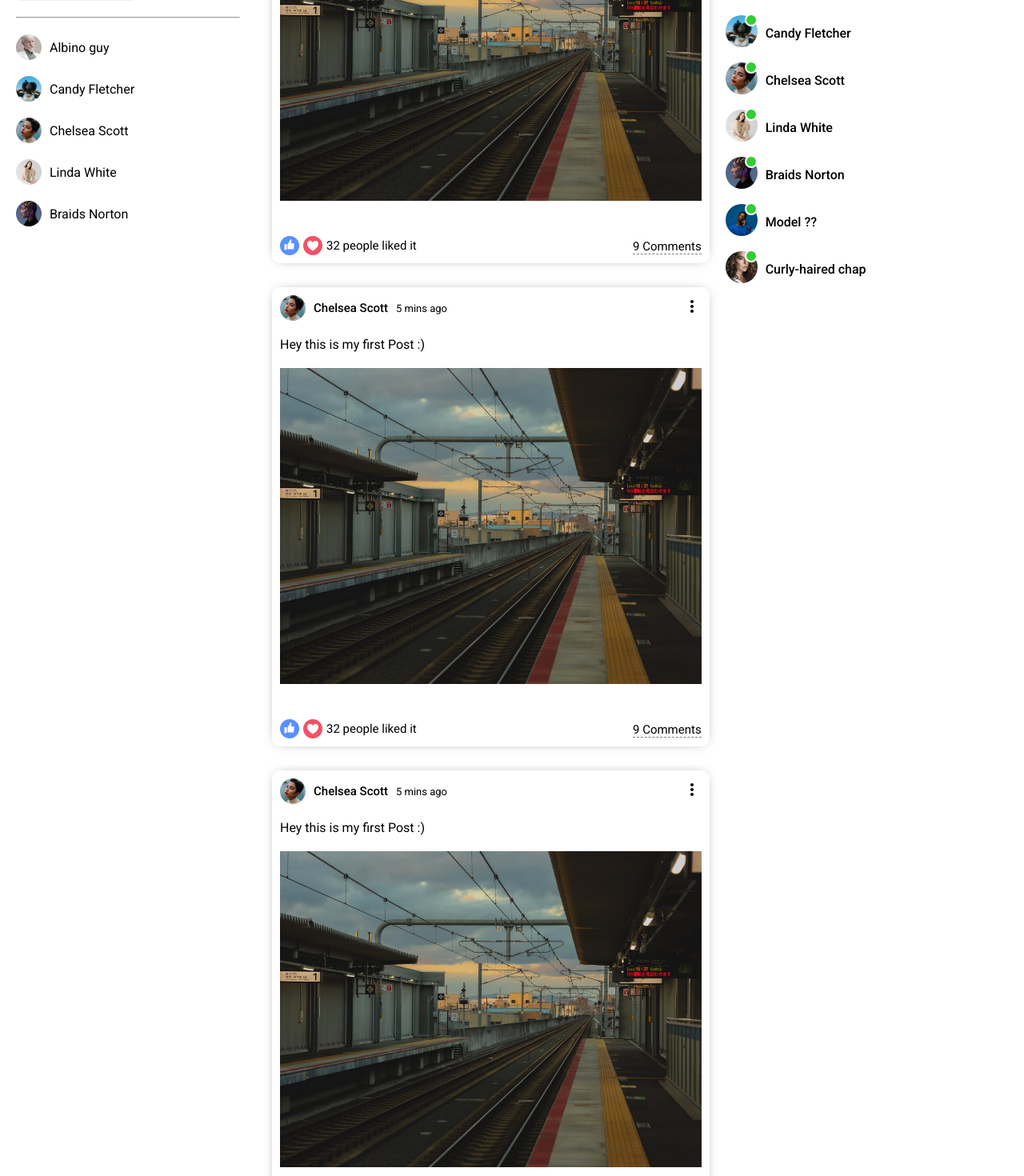
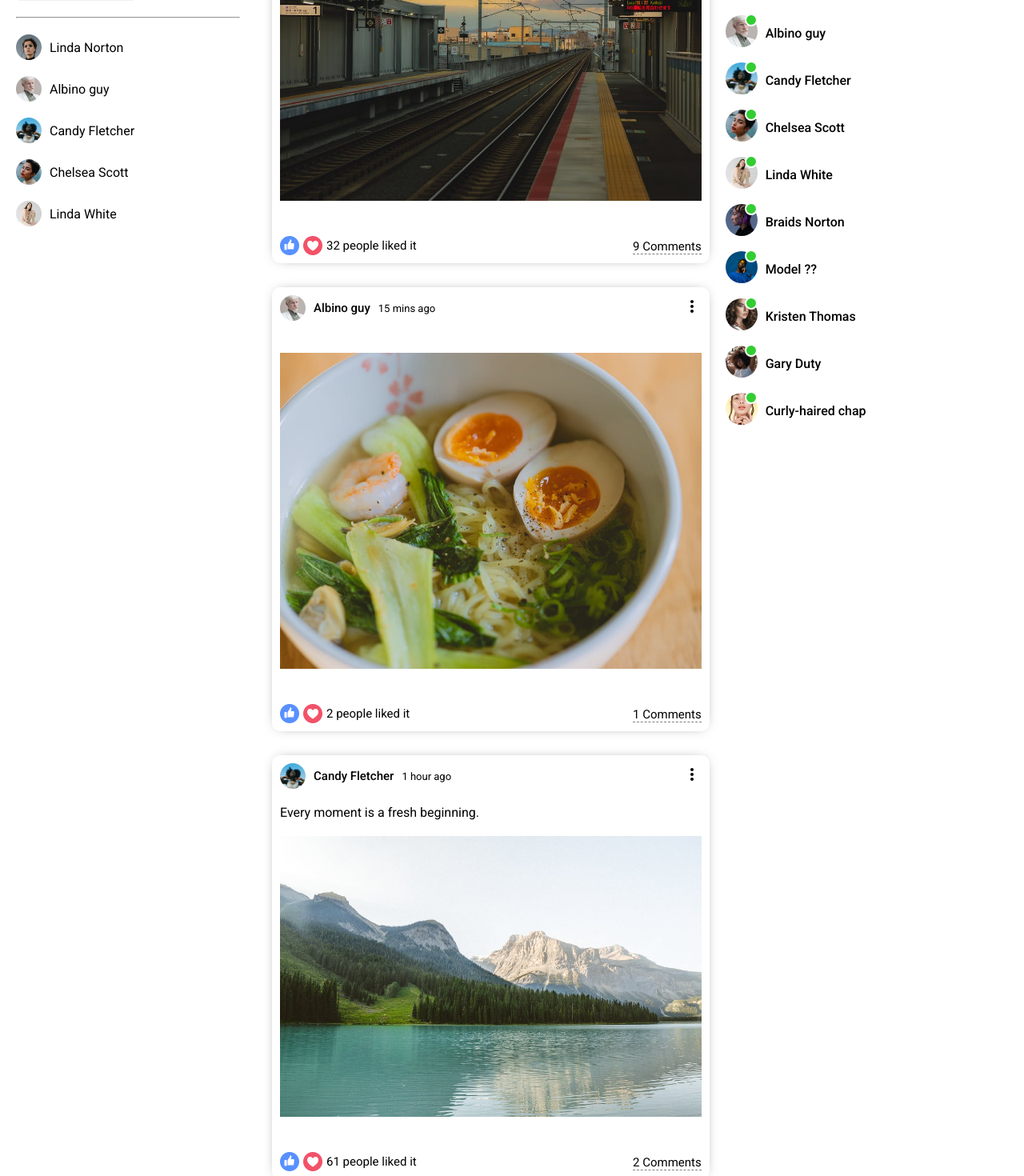
Before and after one commit to mkolade/socialMediaMERNapp, a React (Vite) app in the folder frontend/: page / in a window 1280 px wide. Shown: the part 500-1970 px from the top of the page at 80% size. Built offline with nearby package versions, Linux system fonts and the light colour scheme.

Commit message:
done with homepage base functionalities

```diff
--- a/frontend/src/components/Feed.jsx
+++ b/frontend/src/components/Feed.jsx
@@ -1,5 +1,6 @@
 import React from 'react'
 import Share from './Share'
+import { Posts } from '../dummyData'
 import Post from './Post'
 
 export default function Feed() {
@@ -7,13 +8,10 @@ export default function Feed() {
     <div className='feed'>
       <div className="feedWrapper">
         <Share/>
-        <Post/>
-        <Post/>
-        <Post/>
-        <Post/>
-        <Post/>
-        <Post/>
-        <Post/>
+        {Posts.map((post) =>(
+          <Post post = {post} key={post.id}/>
+        ))}
+
       </div>
     </div>
   )
--- a/frontend/src/components/Post.jsx
+++ b/frontend/src/components/Post.jsx
@@ -1,32 +1,45 @@
-import React from 'react'
+import React, { useState } from 'react'
 import {MoreVert} from '@mui/icons-material'
+import { Users } from '../dummyData'
 
-export default function Post() {
+export default function Post({post}) {
+  {/* ask chatgpt to explain this part indepth */}
+  const postOwner = Users.filter((user) => user.id === post.userId)[0]
+
+  const [like,setLike] = useState(post.like)
+  const [isLiked,setIsLiked] = useState(false)
+  const handleLike = () =>{
+    setLike(isLiked ? like - 1 : like + 1)
+    setIsLiked(!isLiked)
+  }
+
   return (
     <div className='post'>
       <div className="postWrapper">
         <div className="postTop">
           <div className="postTopLeft">
-            <img className='postProfileImg' src="/src/assets/person/4.jpeg" alt="" />
-            <span className="postUsername">Chelsea Scott</span>
-            <span className="postDate">5 mins ago</span>
+            <img className='postProfileImg' src={postOwner.profilePicture} alt="" />
+            <span className="postUsername">
+              {postOwner.username}
+            </span>
+            <span className="postDate">{post.date}</span>
           </div>
           <div className="postTopRight">
             <MoreVert/>
           </div>
         </div>
         <div className="postMiddle">
-          <span className="postText">Hey this is my first Post :)</span>
-          <img src="/src/assets/post/1.jpeg" alt="" className="postMainImg" />
+          <span className="postText">{post.desc}</span>
+          <img src={post.photo} alt="" className="postMainImg" />
         </div>
         <div className="postBottom">
           <div className="postBottomLeft">
-            <img className='postLikeIcon' src="/src/assets/like.png" alt="" />
-            <img className='postLikeIcon' src="/src/assets/heart.png" alt="" />
-            <span className="postLikeCounter">32 people liked it</span>
+            <img className='postLikeIcon' src="/src/assets/like.png" onClick={handleLike} alt="" />
+            <img className='postLikeIcon' src="/src/assets/heart.png" onClick={handleLike} alt="" />
+            <span className="postLikeCounter">{like} people liked it</span>
           </div>
           <div className="postBottomRight">
-            <span className="postCommentCounter">9 Comments</span>
+            <span className="postCommentCounter">{post.comment} Comments</span>
           </div>
         </div>
       </div>
--- a/frontend/src/components/RightBar.jsx
+++ b/frontend/src/components/RightBar.jsx
@@ -1,4 +1,5 @@
 import React from 'react'
+import { Users } from '../dummyData'
 
 export default function RightBar() {
   return (
@@ -13,55 +14,16 @@ export default function RightBar() {
         <img src="src/assets/ad.png" alt="" className="rightbarAds" />
         <h4 className="rightbarTitle">Online friends</h4>
         <ul className="onlineFriendsList">
-          <li className="onlineFriend">
+          {Users.map(user =>(
+            <li className="onlineFriend" key={user.id}>
             <div className="profileImgContainer">
-              <img src="/src/assets/person/2.jpeg" alt="" className="profileImg" />
+              <img src={user.profilePicture} alt="" className="profileImg" />
               <span className="profileOnlineIcon"></span>
             </div>
-            <span className="profileUsername">Albino guy</span>
+            <span className="profileUsername">{user.username}</span>
           </li>
-          <li className="onlineFriend">
-            <div className="profileImgContainer">
-              <img src="/src/assets/person/3.jpeg" alt="" className="profileImg" />
-              <span className="profileOnlineIcon"></span>
-            </div>
-            <span className="profileUsername">Candy Fletcher</span>
-          </li>
-          <li className="onlineFriend">
-            <div className="profileImgContainer">
-              <img src="/src/assets/person/4.jpeg" alt="" className="profileImg" />
-              <span className="profileOnlineIcon"></span>
-            </div>
-            <span className="profileUsername">Chelsea Scott</span>
-          </li>
-          <li className="onlineFriend">
-            <div className="profileImgContainer">
-              <img src="/src/assets/person/5.jpeg" alt="" className="profileImg" />
-              <span className="profileOnlineIcon"></span>
-            </div>
-            <span className="profileUsername">Linda White</span>
-          </li>
-          <li className="onlineFriend">
-            <div className="profileImgContainer">
-              <img src="/src/assets/person/6.jpeg" alt="" className="profileImg" />
-              <span className="profileOnlineIcon"></span>
-            </div>
-            <span className="profileUsername">Braids Norton</span>
-          </li>
-          <li className="onlineFriend">
-            <div className="profileImgContainer">
-              <img src="/src/assets/person/7.jpeg" alt="" className="profileImg" />
-              <span className="profileOnlineIcon"></span>
-            </div>
-            <span className="profileUsername">Model ??</span>
-          </li>
-          <li className="onlineFriend">
-            <div className="profileImgContainer">
-              <img src="/src/assets/person/8.jpeg" alt="" className="profileImg" />
-              <span className="profileOnlineIcon"></span>
-            </div>
-            <span className="profileUsername">Curly-haired chap</span>
-          </li>
+          ))}
+
         </ul>
       </div>
     </div>
--- a/frontend/src/components/SideBar.jsx
+++ b/frontend/src/components/SideBar.jsx
@@ -1,5 +1,6 @@
 import React from 'react'
 import {RssFeed,PlayCircleFilledOutlined,Group,Bookmark,HelpOutline,Chat,WorkOutline,Event,School} from '@mui/icons-material'
+import { Users } from '../dummyData'
 export default function SideBar() {
   return (
     <div className='sidebar'>
@@ -45,34 +46,12 @@ export default function SideBar() {
         <button className="sidebarButton">Show more</button>
         <hr className="sidebareHr" />
         <ul className="sidebarFriendsList">
-          <li className="sidebarFriends">
-            <img src="/src/assets/person/2.jpeg" alt="" className="sidebarFriendsImg" />
-            <span className="sidebarFriendsName">Albino guy</span>
-          </li>
-          <li className="sidebarFriends">
-            <img src="/src/assets/person/3.jpeg" alt="" className="sidebarFriendsImg" />
-            <span className="sidebarFriendsName">Candy Fletcher</span>
-          </li>
-          <li className="sidebarFriends">
-            <img src="/src/assets/person/4.jpeg" alt="" className="sidebarFriendsImg" />
-            <span className="sidebarFriendsName">Chelsea Scott</span>
-          </li>
-          <li className="sidebarFriends">
-            <img src="/src/assets/person/5.jpeg" alt="" className="sidebarFriendsImg" />
-            <span className="sidebarFriendsName">Linda White</span>
-          </li>
-          <li className="sidebarFriends">
-            <img src="/src/assets/person/6.jpeg" alt="" className="sidebarFriendsImg" />
-            <span className="sidebarFriendsName">Braids Norton</span>
-          </li>
-          <li className="sidebarFriends">
-            <img src="/src/assets/person/7.jpeg" alt="" className="sidebarFriendsImg" />
-            <span className="sidebarFriendsName">Model ??</span>
-          </li>
-          <li className="sidebarFriends">
-            <img src="/src/assets/person/8.jpeg" alt="" className="sidebarFriendsImg" />
-            <span className="sidebarFriendsName">Curly-haired chap</span>
-          </li>
+          {Users.map((user) =>(
+            <li className="sidebarFriends">
+              <img src={user.profilePicture} alt="" className="sidebarFriendsImg" />
+              <span className="sidebarFriendsName">{user.username}</span>
+            </li>
+          ))}
         </ul>
       </div>
     </div>
--- /dev/null
+++ b/frontend/src/dummyData.js
@@ -0,0 +1,139 @@
+export const Users = [
+  {
+    id:1,
+    profilePicture: "/src/assets/person/1.jpeg",
+    username: "Linda Norton",
+  },
+  {
+    id:2,
+    profilePicture: "/src/assets/person/2.jpeg",
+    username: "Albino guy",
+  },
+  {
+    id:3,
+    profilePicture: "/src/assets/person/3.jpeg",
+    username: "Candy Fletcher",
+  },
+  {
+    id:4,
+    profilePicture: "/src/assets/person/4.jpeg",
+    username: "Chelsea Scott",
+  },
+  {
+    id:5,
+    profilePicture: "/src/assets/person/5.jpeg",
+    username: "Linda White",
+  },
+  {
+    id:6,
+    profilePicture: "/src/assets/person/6.jpeg",
+    username: "Braids Norton",
+  },
+  {
+    id:7,
+    profilePicture: "/src/assets/person/7.jpeg",
+    username: "Model ??",
+  },
+  {
+    id:8,
+    profilePicture: "/src/assets/person/8.jpeg",
+    username: "Kristen Thomas",
+  },
+  {
+    id:9,
+    profilePicture: "/src/assets/person/9.jpeg",
+    username: "Gary Duty",
+  },
+  {
+    id:10,
+    profilePicture: "/src/assets/person/10.jpeg",
+    username: "Curly-haired chap",
+  },
+];
+
+export const Posts = [
+  {
+    id: 1,
+    desc: "Love For All, Hatred For None.",
+    photo: "/src/assets/post/1.jpeg",
+    date: "5 mins ago",
+    userId: 1,
+    like: 32,
+    comment: 9,
+  },
+  {
+    id: 2,
+    photo: "/src/assets/post/2.jpeg",
+    date: "15 mins ago",
+    userId: 2,
+    like: 2,
+    comment: 1,
+  },
+  {
+    id: 3,
+    desc: "Every moment is a fresh beginning.",
+    photo: "/src/assets/post/3.jpeg",
+    date: "1 hour ago",
+    userId: 3,
+    like: 61,
+    comment: 2,
+  },
+  {
+    id: 4,
+    photo: "/src/assets/post/4.jpeg",
+    date: "4 hours ago",
+    userId: 4,
+    like: 7,
+    comment: 3,
+  },
+  {
+    id: 5,
+    photo: "/src/assets/post/5.jpeg",
+    date: "5 hours ago",
+    userId: 5,
+    like: 23,
+    comment: 5,
+  },
+  {
+    id: 6,
+    photo: "/src/assets/post/6.jpeg",
+    date: "1 day ago",
+    userId: 6,
+    like: 44,
+    comment: 6,
+  },
+  {
+    id: 7,
+    desc: "Never regret anything that made you smile.",
+    photo: "/src/assets/post/7.jpeg",
+    date: "2 days ago",
+    userId: 7,
+    like: 52,
+    comment: 3,
+  },
+  {
+    id: 8,
+    photo: "/src/assets/post/8.jpeg",
+    date: "3 days ago",
+    userId: 8,
+    like: 15,
+    comment: 1,
+  },
+  {
+    id: 9,
+    desc: "Change the world by being yourself.",
+    photo: "/src/assets/post/9.jpeg",
+    date: "5 days ago",
+    userId: 9,
+    like: 11,
+    comment: 2,
+  },
+  {
+    id: 10,
+    photo: "/src/assets/post/10.jpeg",
+    date: "1 week ago",
+    userId: 10,
+    like: 104,
+    comment: 12,
+  },
+];
--- a/frontend/src/index.css
+++ b/frontend/src/index.css
@@ -14,6 +14,7 @@
   align-items: center;
   position: sticky;
   top: 0%;
+  z-index: 2;
 }
 
 .topbarLeft{
@@ -107,7 +108,9 @@
 .sidebar{
   flex: 3;
   height: calc(100vh - 50px);
-  overflow: scroll;
+  overflow-y: scroll;
+  position: sticky;
+  top: 50px;
 }
 ::-webkit-scrollbar{
   width: 10px;
```
Also changed, not shown: frontend/src/pages/Profile.jsx (added, +9 -0 lines).
